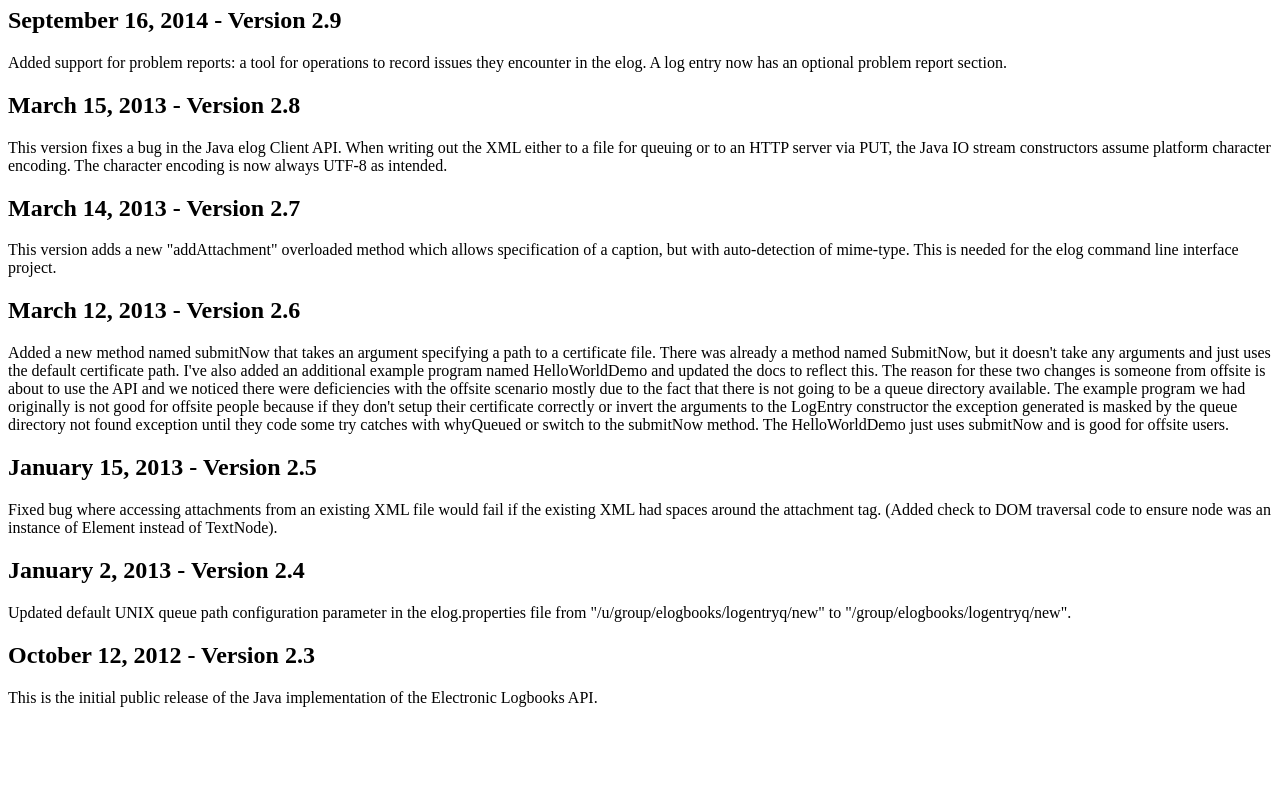
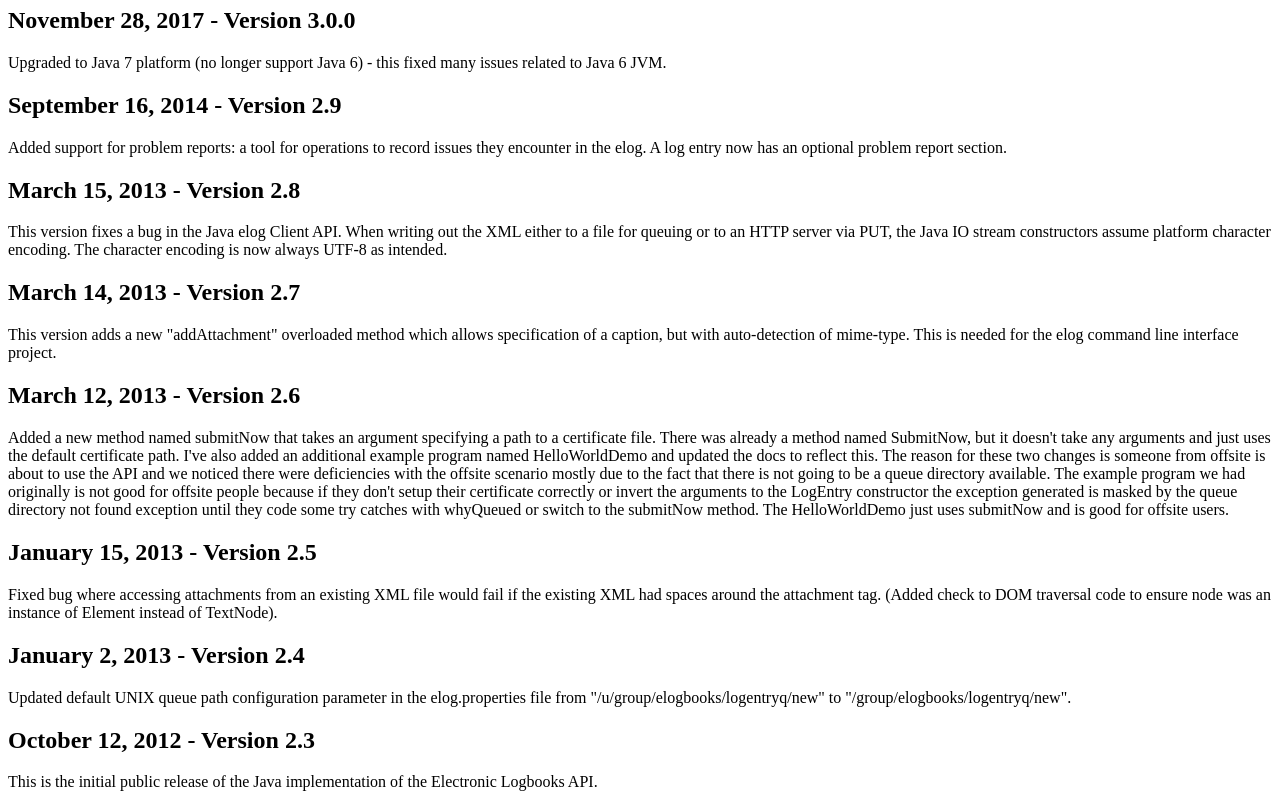
Before and after one commit to JeffersonLab/jlog, a plain HTML site: page doc/release-notes.html in a window 1280 px wide. Shown: the part 73-880 px from the top of the page. Before the commit the page ends 800 px from the top, so only its background shows below. Drawn offline with Linux system fonts and the light colour scheme.

Commit message:
Update version info

```diff
--- a/doc/release-notes.html
+++ b/doc/release-notes.html
@@ -6,6 +6,8 @@
     </head>
     <body>
         <h1>Java eloglib Release Notes</h1>
+        <h2>November 28, 2017 - Version 3.0.0</h2>
+        <p>Upgraded to Java 7 platform (no longer support Java 6) - this fixed many issues related to Java 6 JVM.</p>
         <h2>September 16, 2014 - Version 2.9</h2>
         <p>Added support for problem reports: a tool for operations to record issues they
             encounter in the elog. A log entry now has an optional problem report section.</p>
```
